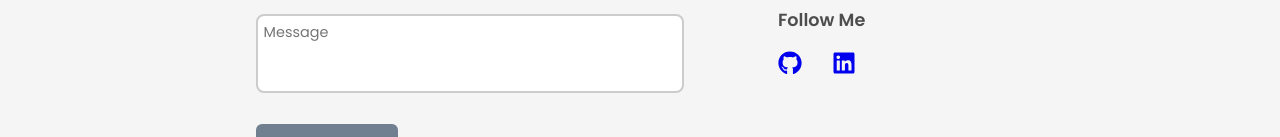
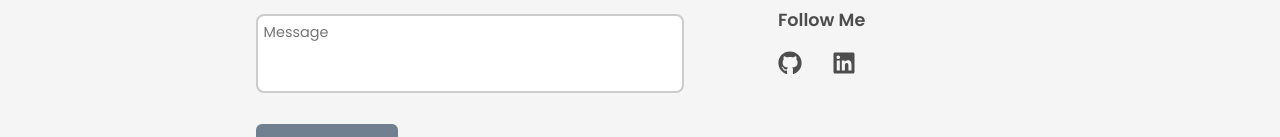
Before and after one commit to karteverything/karteverything2, a Next.js app: page / in a window 1280 px wide. Shown: the part 4599-4736 px from the top of the page. Built offline with nearby package versions, Linux system fonts and the light colour scheme; no server answers; the database is empty.

Commit message:
change social-icons color

```diff
--- a/app/globals.css
+++ b/app/globals.css
@@ -1054,6 +1054,10 @@ input[type=text], textarea {
     font-size: 1.1rem;
 }
 
+.social-icons li a {
+    color: var(--text-main-light);
+}
+
 .social-icons h3 {
     margin-top: 30px;
     font-size: 1.1rem;
```
